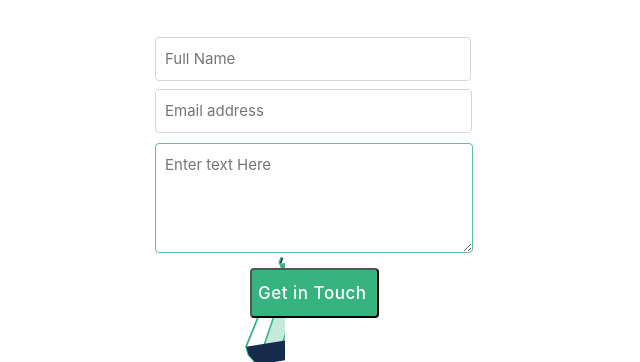
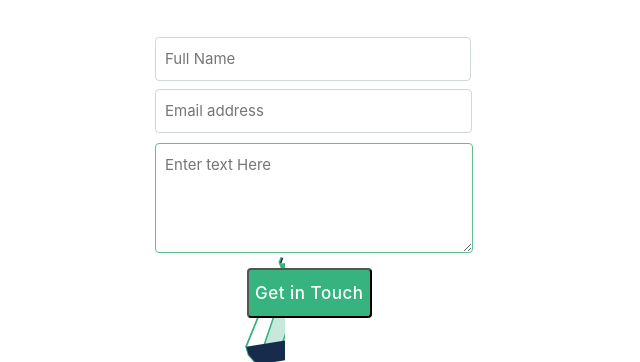
Before and after one commit to harshi0102/Portfolio-Microverse-project, a website: page index.html in a window 1280 px wide. Shown: the part 4701-5063 px from the top of the page, 56-696 px from the left. Drawn offline with Linux system fonts and the light colour scheme.

Commit message:
Update with the corrections of colorstyles in getintouch button

```diff
--- a/index.html
+++ b/index.html
@@ -403,7 +403,7 @@
 
 
   <div class="form">
-  <form action="https://formspree.io/f/xqkoqrpz" method="POST" id="form" class="contactform">
+  <form action="https://formspree.io/f/xqkoqrpz" method="POST" id="form" class="contactform" target="_blank">
    <div class="fullname">
     <input type="text" name="name" id="fullname"placeholder="Full Name" size="40" maxlength="30" required><br><br>
   </div>
@@ -412,16 +412,14 @@
   </div>
   <br><br>
   <div class="textareamanage">
-    <textarea name="description" id="textarea" cols="41" rows="3" maxlength="500" placeholder="Enter text Here"required ></textarea>
+    <textarea name="description" id="textarea" cols="41" rows="3" maxlength="500" name="text" placeholder="Enter text Here"required ></textarea>
   </div>
+  <div class="getintouch">
+
+  <button class="getin">Get in Touch</button>
+</div>
   </form>
-  <div class="insideautotouchbutton">
-  <div class="getintouch">
-    <button type ="submit" class="getin">Get in Touch</button>
-  </div>
-</div>
-<span class="error-msg" id="error-msg"></span>
-</form>
+
 </div>
 <br><br>
 
--- a/style.css
+++ b/style.css
@@ -614,7 +614,7 @@ textarea {
 }
 
 .getintouch .getin {
-  width: 141px;
+  width: 125px;
   height: 50px;
   font-family: 'Inter', sans-serif;
   font-style: normal;
@@ -629,6 +629,18 @@ textarea {
   background: #36b37f;
   border-radius: 4px;
   color: #fff;
+  cursor: pointer;
+  flex: none;
+  order: 0;
+  flex-grow: 0;
+}
+
+.getintouch .getin:visited {
+  background-color: #248452;
+}
+
+.getintouch .getin:hover {
+  background-color: #60c095;
 }
 
 .lastcontentemail > h5 {
@@ -893,7 +905,7 @@ textarea {
 
   .getintouch {
     position: relative;
-    left: 30px;
+    left: 19px;
   }
 
   .languagelinks ul li {
```
